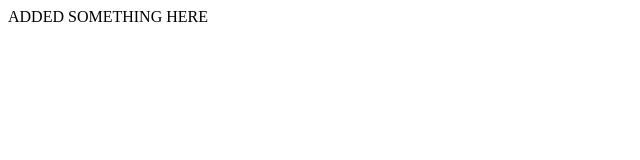
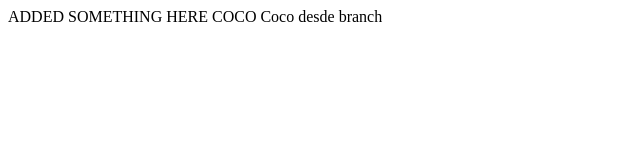
Before and after one commit to elonM33/node-todo-api, a website: page coco.html in a window 1280 px wide. Shown: the whole page, without its empty margins (0-640 px from the left). Drawn offline with Linux system fonts and the light colour scheme.

Commit message:
Added content from branch onto coco

```diff
--- a/coco.html
+++ b/coco.html
@@ -5,6 +5,8 @@
     <title>Hola COCO</title>
   </head>
   <body>
-    ADDED SOMETHING HERE
-  </body>
+     ADDED SOMETHING HERE
+     COCO
+    Coco desde branch
+   </body>
 </html>
```
